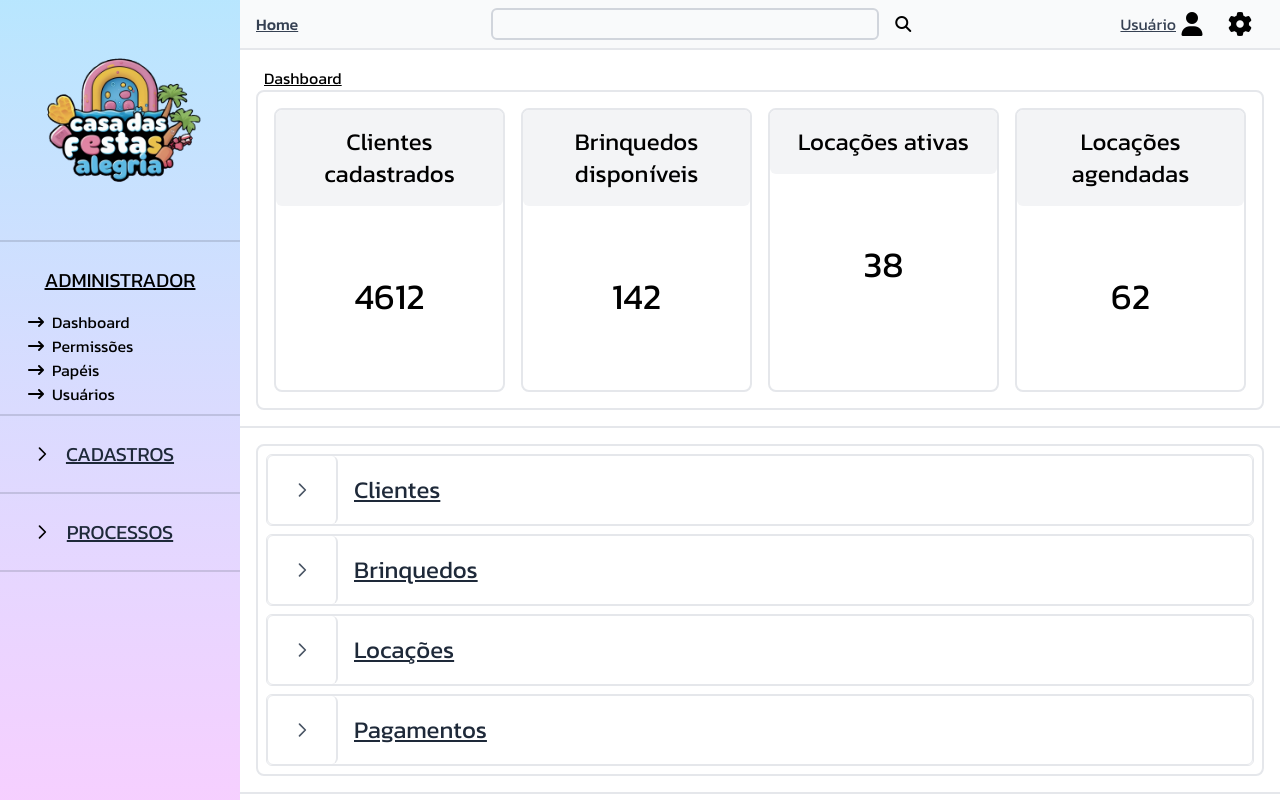
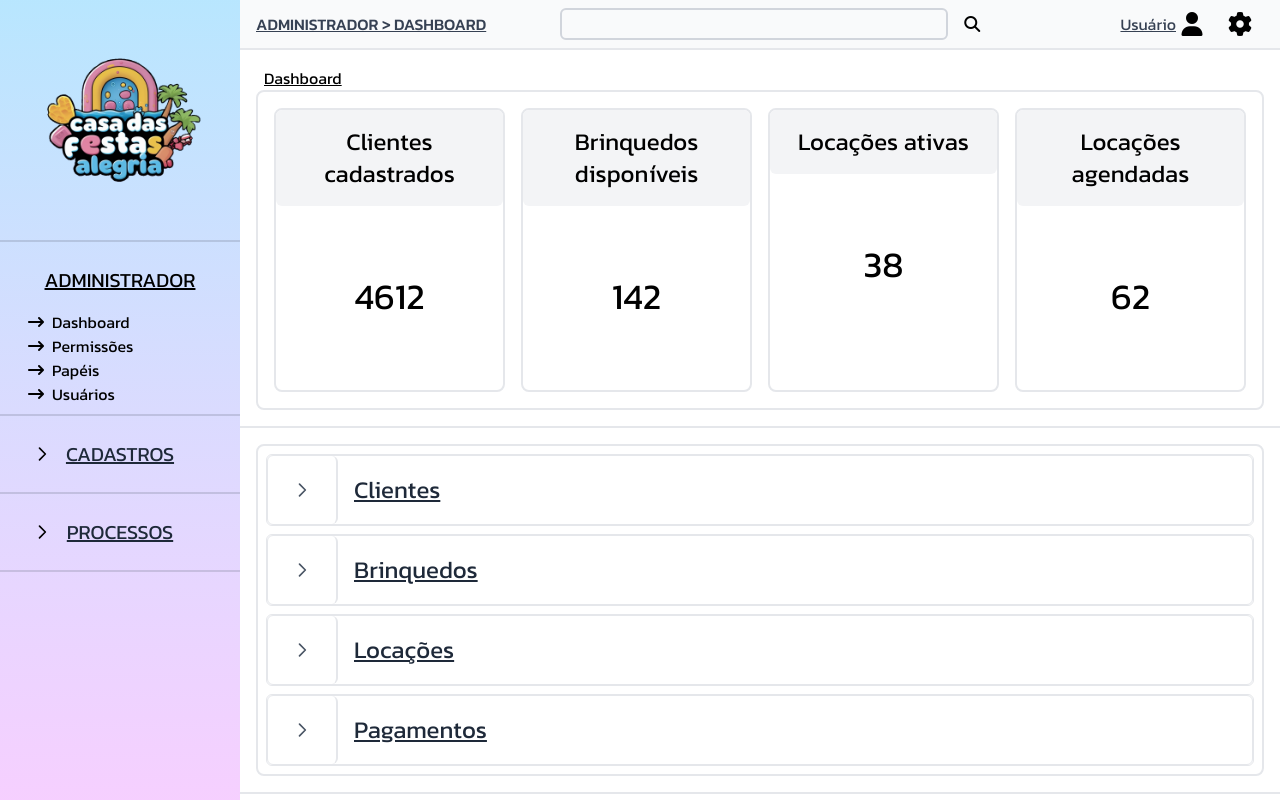
Before and after one commit to SidiJr/locacao-brinquedos-front, a React (Vite) app: page / in a window 1280 px wide. Built offline with nearby package versions, Linux system fonts and the light colour scheme.

Commit message:
add: searchBar functionallity

```diff
--- a/src/components/Navbar.jsx
+++ b/src/components/Navbar.jsx
@@ -1,34 +1,24 @@
 import React from 'react';
 import { pages } from '../lib/utils';
-import SearchIcon from './Icons/SearchIcon';
 import SettingsIcon from './Icons/SettingsIcon';
 import UserIcon from './Icons/UserIcon';
 import NavButton from './UI/NavButton';
+import SearchBar from './UI/SearchBar';
 
 function NavBar() {
 
   const path = window.location.pathname;
 
+  const currentPage = pages.find(page => page.link == path);
+
   return (
     <nav>
       <div className="flex w-full items-center justify-between bg-gray-50 border-b-2 border-gray-200 w-full px-4 py-1">
         {/* Left Side */}
-        <p className="text-base font-medium text-gray-700 w-min text-nowrap text-center underline">{pages.find(page => page.link == path)?.navText}</p>
+        <p className="text-base font-medium text-gray-700 w-full max-w-30 text-nowrap text-center underline">{`${currentPage?.section.toUpperCase()} > ${currentPage?.title.toUpperCase()}`}</p>
 
         {/* Center Search */}
-        <span className="flex gap-2">
-
-          <div className="border-2 border-gray-300 rounded-md">
-            <input
-              type="text"
-              placeholder=""
-              className="h-full pl-1 text-sm bg-transparent w-96"
-            />
-          </div>
-          <NavButton>
-            <SearchIcon />
-          </NavButton>
-        </span>
+        <SearchBar/>
 
         {/* Right Side */}
         <div className="flex items-center ">
--- a/src/components/UI/Collapsibles/Collapsible.jsx
+++ b/src/components/UI/Collapsibles/Collapsible.jsx
@@ -59,10 +59,10 @@ const Collapsible = ({ title, children, className = '' }) => {
             </button>
 
             {/* Collapsible Content Area - Applying style object */}
-            <div style={contentStyle}>
+            <div style={contentStyle} className="rounded-md">
                 {/* Inner div with ref for height measurement */}
                 {/* Tailwind for padding/border is still fine here */}
-                <div ref={contentRef} className="p-4 border-gray-200 bg-white">
+                <div ref={contentRef} className="p-4 rounded-md border-gray-200 bg-white">
                     {children}
                 </div>
             </div>
--- /dev/null
+++ b/src/components/UI/SearchBar.jsx
@@ -0,0 +1,64 @@
+import React, { useEffect, useRef, useState } from 'react';
+import { pages } from '../../lib/utils';
+import ArrowRightIcon from '../Icons/ArrowRightIcon';
+import SearchIcon from '../Icons/SearchIcon';
+import NavButton from './NavButton';
+
+function SearchBar() {
+
+    const [search, setSearch] = useState("");
+    const [selected, setSelected] = useState(false);
+    const [redirecting, setRedirecting] = useState(false);
+
+    const searchString = search.toLowerCase();
+
+    const filteredPages = pages.filter(page => page.title.toLowerCase().includes(searchString))
+    .sort((a, b) => a.title > b.title ? 1 : -1);
+
+    return (
+        <>
+            {/* Center Search */}
+            <span className="relative flex gap-2">
+
+                <div className="border-2 border-gray-300 rounded-md ml-15">
+                    <input
+                        value={search}
+                        onFocus={()=>{setSelected(true)}}
+                        onBlur={()=>{
+                            setTimeout(()=>{
+                                if(!redirecting) setSelected(false);
+                            },100)
+                        }}
+                        onChange={(e) => { setSearch(e.target.value) }}
+                        type="text"
+                        placeholder=""
+                        className="h-full pl-1 text-sm bg-transparent w-96"
+                    />
+                    {(selected && filteredPages.length > 0) &&
+                        <div className='absolute w-96 h-min max-h-40 overflow-y-scroll bg-white top-8 border-2 bottom-rounded-md text-slate-500'>
+                            <ul>
+                                {filteredPages.map(page => (
+                                    <li key={page.link} className="flex gap-2 items-center">
+                                        <a
+                                            href={page.link}
+                                            onClick={()=>{
+                                                setSearch(page.title)
+                                                setRedirecting(true)
+                                            }}
+                                            className="hover:bg-gray-200 w-full pl-2"
+                                        >{page.title}</a>
+                                    </li>
+                                ))}
+                            </ul>
+                        </div>
+                    }
+                </div>
+                <NavButton>
+                    <SearchIcon />
+                </NavButton>
+            </span>
+        </>
+    );
+}
+
+export default SearchBar;
--- a/src/lib/utils.js
+++ b/src/lib/utils.js
@@ -1,25 +1,33 @@
 
 const returnTab = (title, pages) => ({title, pages});
-const returnpage = (title, link, navText) => ({title, link, navText});
+const returnpage = (title, link) => ({title, link});
 
 const adminPages = [
-    returnpage("Dashboard","/","Home"),
-    returnpage("Permissões","1"),
-    returnpage("Papéis","2"),
-    returnpage("Usuários","3"),
-];
+
+    returnpage("Dashboard","/"),
+    returnpage("Permissões","/permissoes/list"),
+    returnpage("Papéis","/papeis/list"),
+    returnpage("Usuários","/usuarios/list"),
+
+].map(page => ({...page, section:"Administrador"}));
+
 
 const registryPages = [
+
     returnpage("Clientes","/clientes/list"),
-    returnpage("Brinquedos","4"),
-    returnpage("Tipo Brinquedo","5"),
-    returnpage("Marca","6"),
-    returnpage("Pagamento","7"),
-];
+    returnpage("Brinquedos","/brinquedos/list"),
+    returnpage("Tipo Brinquedo","/tipo-brinquedos/list"),
+    returnpage("Marca","/marcas/list"),
+    returnpage("Pagamento","/pagamentos/list"),
+
+].map(page => ({...page, section:"Cadastros"}));
 
 const processPages = [
-    returnpage("Locação","/locacoes/list","Incluir Locação"),
-];
+
+    returnpage("Locação","/locacoes/list"),
+
+].map(page => ({...page, section:"Processos"}));
+
 
 export const pages = [
     ...adminPages,
```
